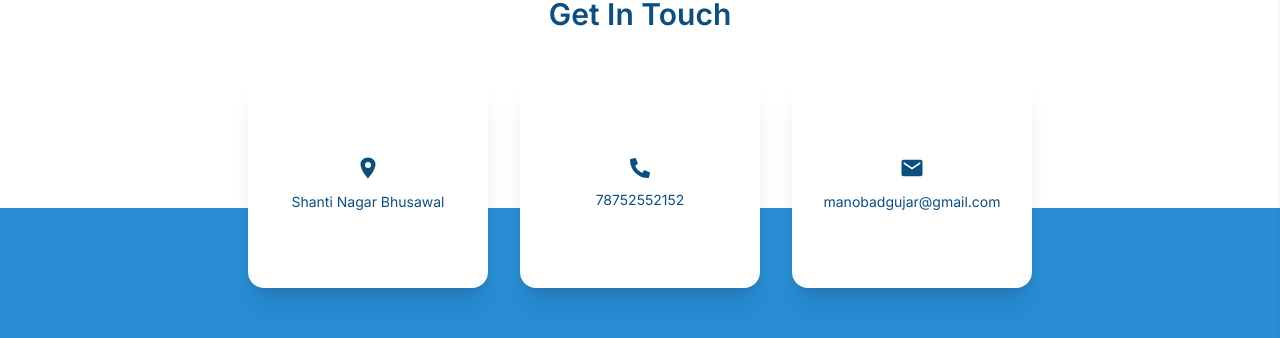
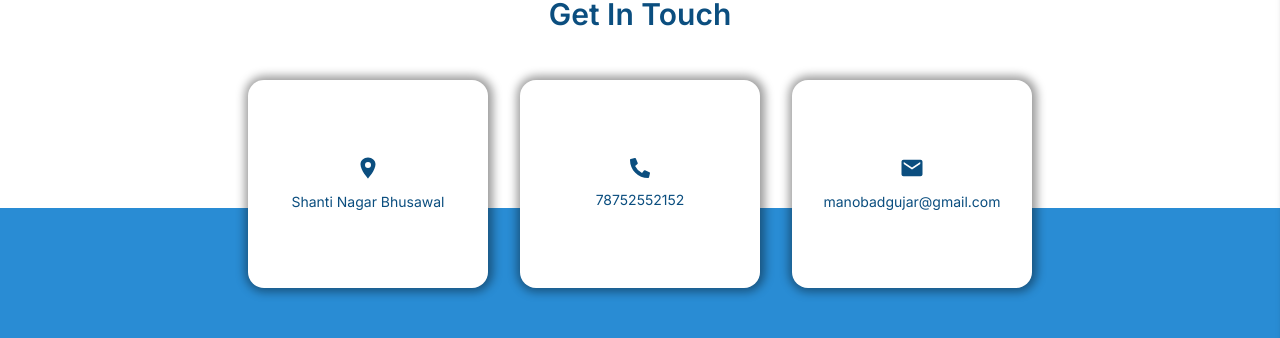
Before and after one commit to suhasledange/impulseacademy, a React (Vite) app: page /contact in a window 1280 px wide. Shown: the part 320-658 px from the top of the page. Built offline with nearby package versions, Linux system fonts and the light colour scheme; a web font is replaced by a local one.

Commit message:
shadow added

```diff
--- a/src/index.css
+++ b/src/index.css
@@ -37,3 +37,8 @@
     -moz-box-shadow: -1px 10px 6px 0px rgba(0,0,0,0.34);
     box-shadow: -1px 10px 6px 0px rgba(0,0,0,0.34);
 }
+.box-shadow-contact{
+    -webkit-box-shadow: 1px 0px 10px 4px rgba(0,0,0,0.4);
+    -moz-box-shadow: 1px 0px 10px 4px rgba(0,0,0,0.4);
+    box-shadow: 1px 0px 10px 4px rgba(0,0,0,0.4);
+}
--- a/src/pages/Contact.jsx
+++ b/src/pages/Contact.jsx
@@ -50,7 +50,7 @@ const Contact = () => {
                   {cont.map((c) => (
                     <div
                       key={c.id}
-                      className="flex items-center text-text-head bg-white shadow-xl p-4 rounded-2xl lg:w-[15rem] lg:h-[13rem] md:w-[12rem] md:h-[12rem] w-[7rem] h-[12rem] justify-center flex-col gap-3 text-center"
+                      className="flex items-center text-text-head bg-white box-shadow-contact p-4 rounded-2xl lg:w-[15rem] lg:h-[13rem] md:w-[12rem] md:h-[12rem] w-[7rem] h-[12rem] justify-center flex-col gap-3 text-center"
                     >
                       {c.icon}
                       <h1 className="lg:text-md md:text-md text-sm overflow-hidden break-words w-full">{c.title}</h1>
```
